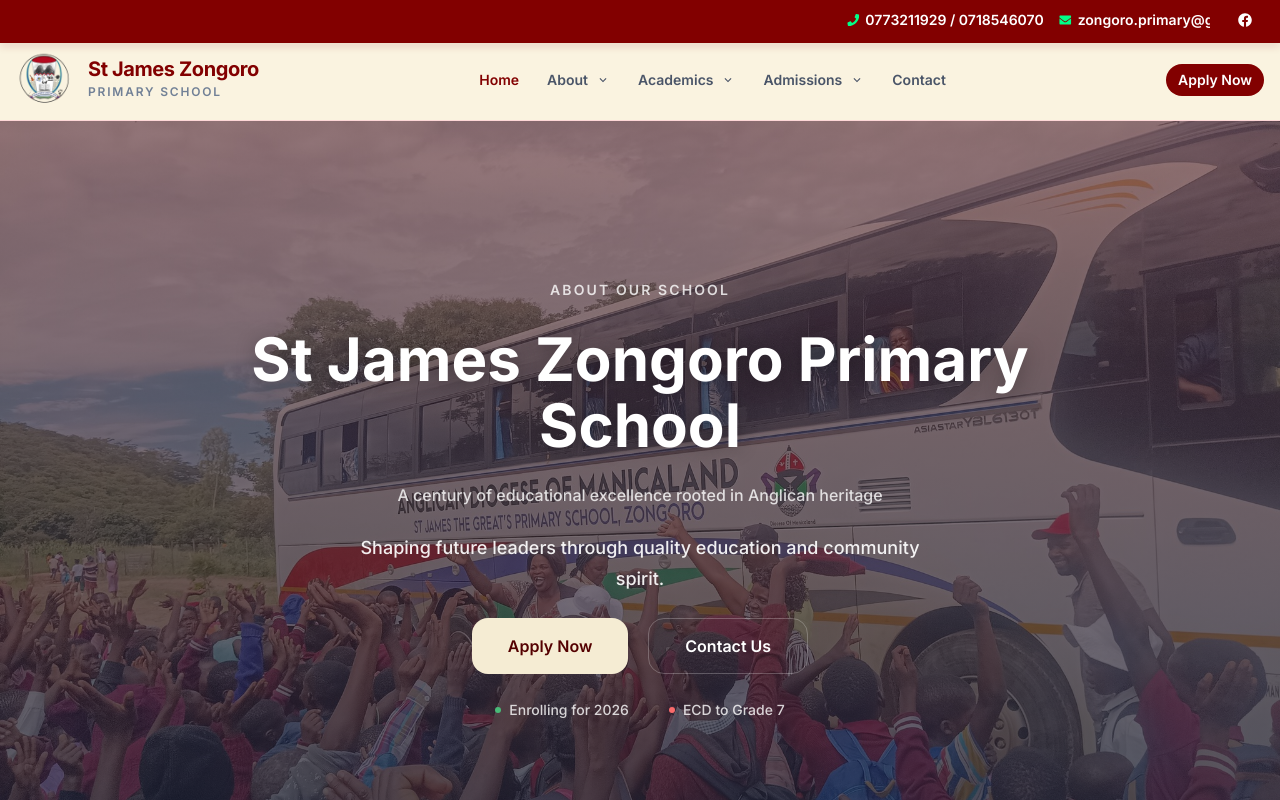
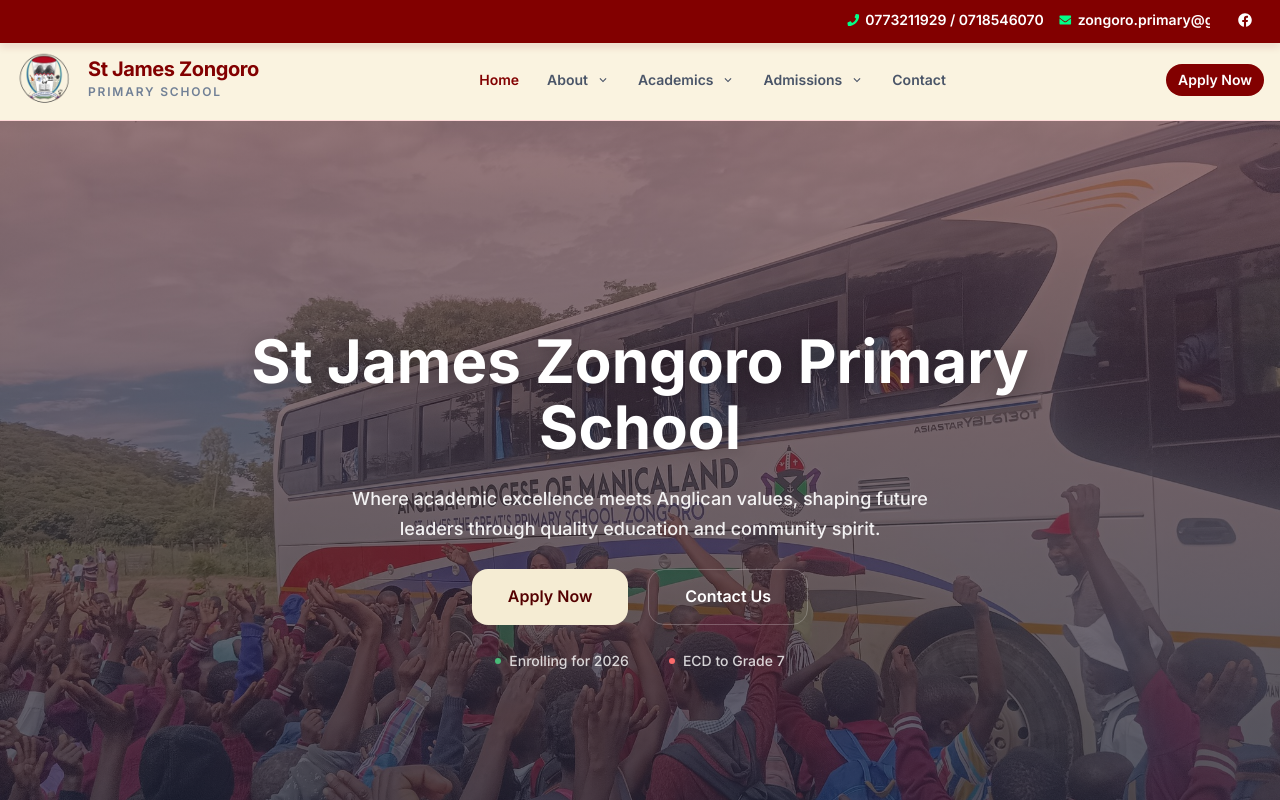
Before and after one commit to Tinashe623/ZONGORO-PRIMARY, a React (Vite) app: page / in a window 1280 px wide. Shown: the top 800 px of the page. Built offline with nearby package versions, Linux system fonts and the light colour scheme.

Commit message:
refactor: update hero section height and simplify layout by removing header and sub-headline components

```diff
--- a/src/components/sections/Hero.tsx
+++ b/src/components/sections/Hero.tsx
@@ -52,8 +52,7 @@ const Hero = () => {
       <Box
         position="relative"
         h="100vh"
-        minH={{ base: "700px", md: "750px" }}
-        pt={{ base: 20, md: 24, lg: 0 }}
+        minH={{ base: "600px", md: "700px" }}
         zIndex={1}
       >
         <Container maxW="1000px" h="full" display="flex" alignItems="center">
@@ -65,18 +64,6 @@ const Hero = () => {
             w="full"
           >
             <VStack spacing={{ base: 5, md: 6 }} align="center" textAlign="center">
-              <motion.div variants={fadeInUpItem}>
-                <Text
-                  color="whiteAlpha.800"
-                  fontSize={{ base: "xs", md: "sm" }}
-                  fontWeight="600"
-                  letterSpacing="0.15em"
-                  textTransform="uppercase"
-                >
-                  About Our School
-                </Text>
-              </motion.div>
-
               <motion.div variants={fadeInUpItem}>
                 <Heading
                   size={{ base: "xl", md: "2xl", lg: "3xl" }}
@@ -94,24 +81,13 @@ const Hero = () => {
 
               <motion.div variants={fadeInUpItem}>
                 <Text
-                  fontSize={{ base: "sm", md: "md" }}
-                  color="whiteAlpha.800"
-                  fontWeight="500"
-                  maxW="650px"
-                >
-                  A century of educational excellence rooted in Anglican heritage
-                </Text>
-              </motion.div>
-
-              <motion.div variants={fadeInUpItem}>
-                <Text
                   fontSize={{ base: "md", md: "lg" }}
                   color="whiteAlpha.900"
                   fontWeight="500"
                   maxW="600px"
                   lineHeight="1.7"
                 >
-                  Shaping future leaders through quality education and community spirit.
+                  Where academic excellence meets Anglican values, shaping future leaders through quality education and community spirit.
                 </Text>
               </motion.div>
 
```
